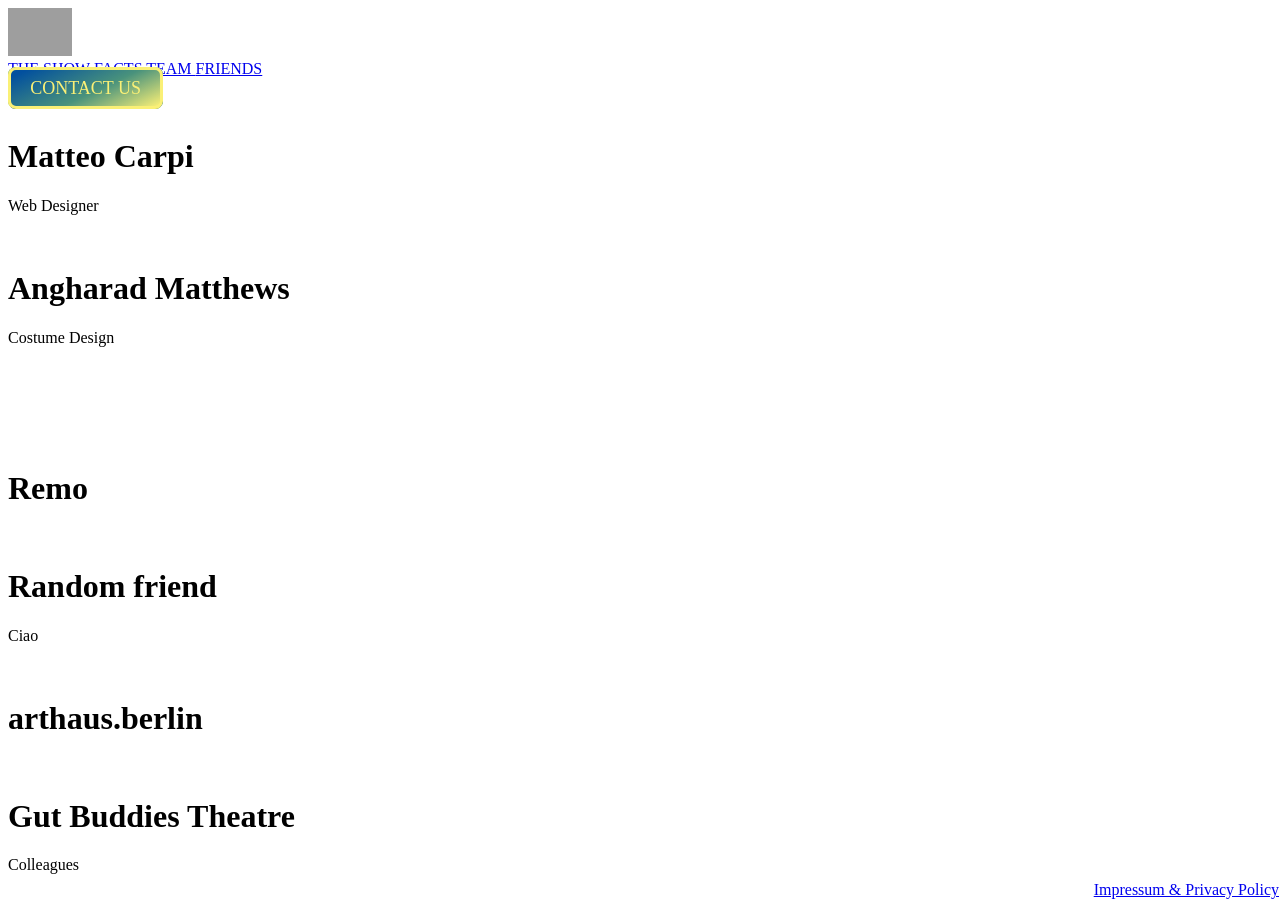
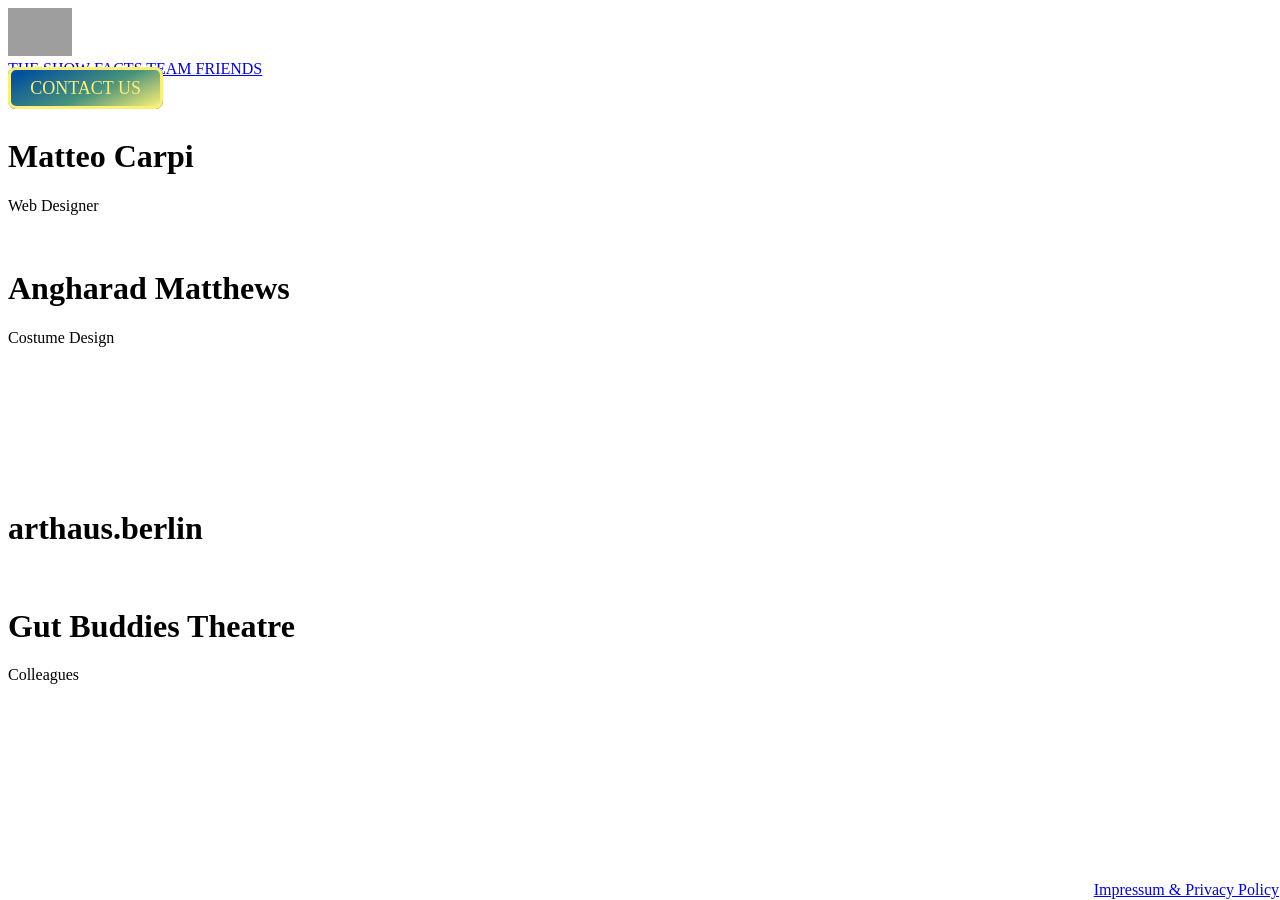
Before and after one commit to matteocarpi/crdc, a Jekyll site: the page built from friends.md, in a window 1280 px wide. Built offline with Jekyll 4.4.1, drawn with Linux system fonts in a browser that asks for light colours; nearby versions of some CDN libraries; grey boxes are pictures that could not be loaded.

Commit message:
Update from Forestry.io - Updated friends.md

```diff
--- a/friends.md
+++ b/friends.md
@@ -10,11 +10,8 @@ inner_circle:
   person-name: Angharad Matthews
   person-role: Costume Design
 - template: person
-  person-name: Remo
+  person-name: ''
   logo: "/uploads/Remo-Logo.png"
-- template: person
-  person-name: Random friend
-  person-role: Ciao
 network:
 - template: person
   person-name: arthaus.berlin
```
